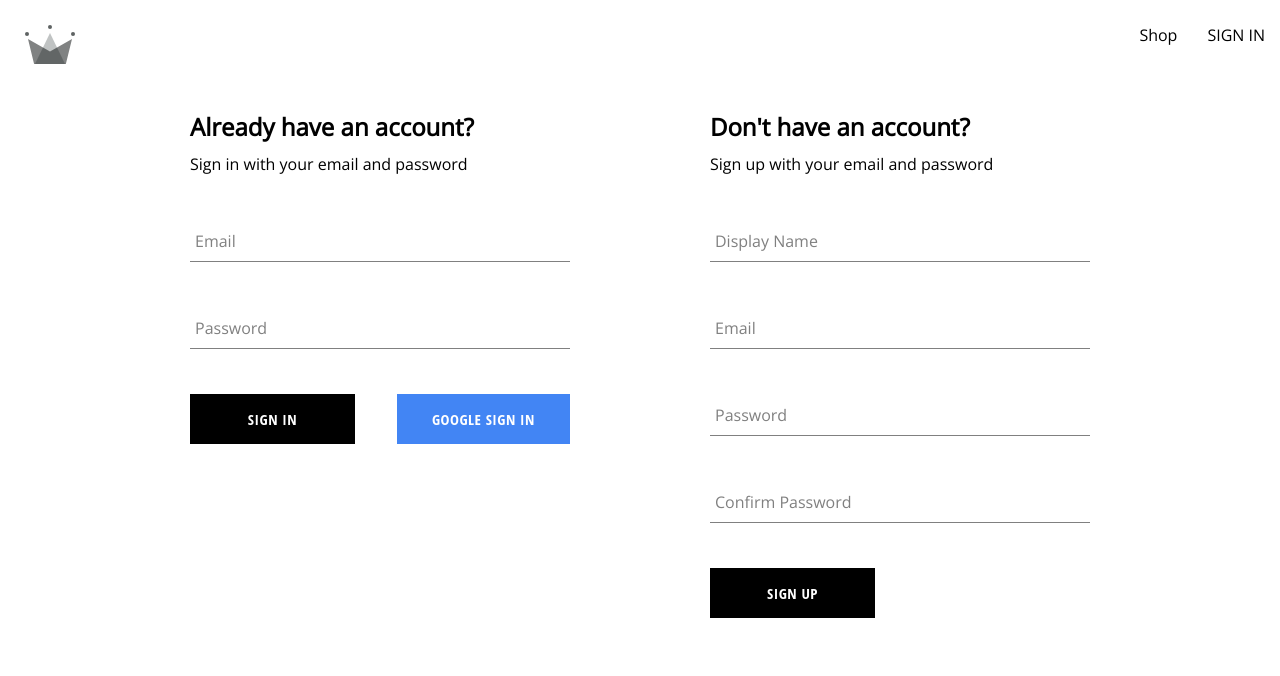
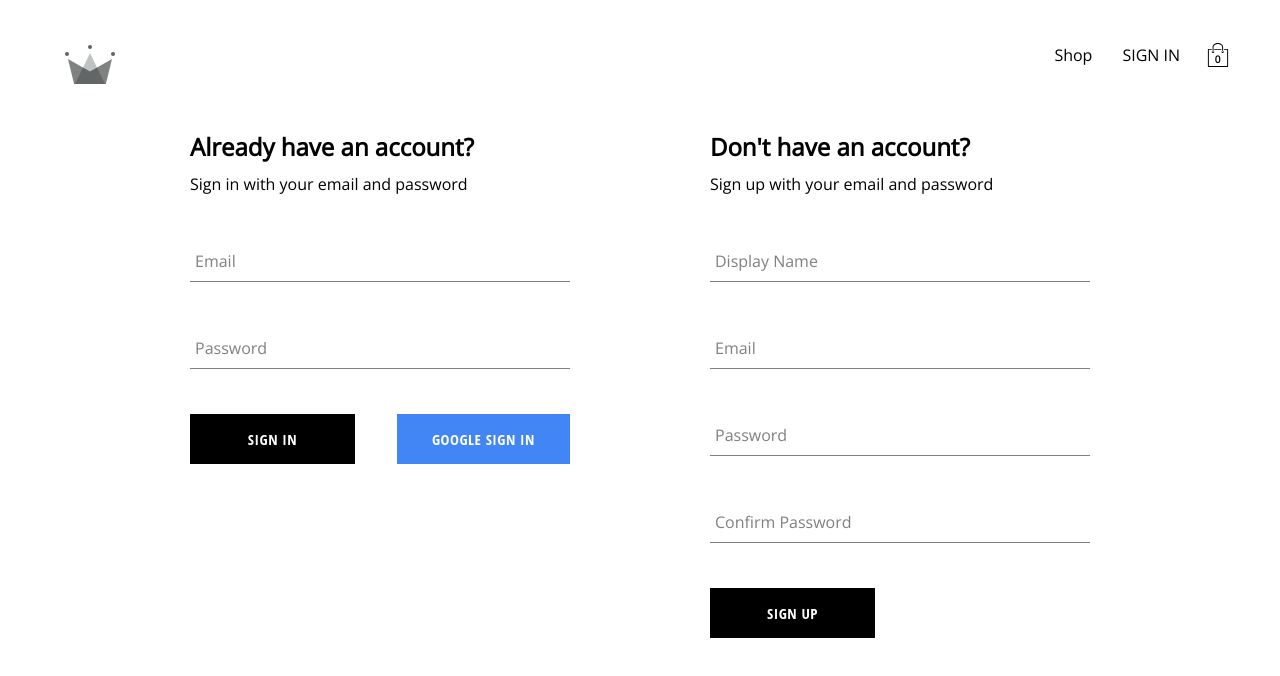
Before and after one commit to vijeth11/UdemyReactJsZMT, a React (Create React App) app in the folder crown-clothing/: page /auth in a window 1280 px wide. Shown: the top 676 px of the page. Built offline with nearby package versions, Linux system fonts and the light colour scheme; no server answers.

Commit message:
competed cart item functionality

```diff
--- a/crown-clothing/src/App.js
+++ b/crown-clothing/src/App.js
@@ -1,5 +1,6 @@
 import {Component} from 'react';
 import {Route, Routes } from 'react-router-dom';
+import { CartContext } from './context/cart.context';
 import Authentication from './routes/Authentication/authentication.component';
 import Home from './routes/home/home.component';
 import Navigation from './routes/navigation/navigation.component';
@@ -9,7 +10,11 @@
   render() {
     return (
       <Routes>
-        <Route path = '/' element={<Navigation/>}>
+        <Route path = '/' element={<CartContext.Consumer>
+                                    {
+                                      cart => (<Navigation cartContext={cart}/>)
+                                    }</CartContext.Consumer>
+                                  }>
           <Route index element={<Home/>}/>
           <Route path='shop' element={<Shop/>}/>
           <Route path='auth' element={<Authentication/>}/>
--- /dev/null
+++ b/crown-clothing/src/components/cart-dropdown/cart-dropdown.component.jsx
@@ -0,0 +1,23 @@
+import { Component } from "react";
+import { CartContext } from "../../context/cart.context";
+import Button from "../button/button.component";
+import CartItem from "../cart-item/cart-item.component";
+import './cart-dropdown.style.scss';
+class CartDropdown extends Component{
+    render(){
+        const {cartItems }  = this.context;
+        return (
+            <div className="cart-dropdown-container">
+                <div className="cart-items">
+                    {
+                        cartItems.map(item => <CartItem key = {item.id} cartItem = {item}/>)
+                    }
+                </div>
+                <Button>GO TO CHECKOUT</Button>
+            </div>
+        );
+    }
+}
+
+CartDropdown.contextType = CartContext;
+export default CartDropdown
--- /dev/null
+++ b/crown-clothing/src/components/cart-dropdown/cart-dropdown.style.scss
@@ -0,0 +1,29 @@
+.cart-dropdown-container {
+    position: absolute;
+    width: 261px;
+    height: 340px;
+    display: flex;
+    flex-direction: column;
+    padding: 20px;
+    border: 1px solid black;
+    background-color: white;
+    top: 90px;
+    right: 40px;
+    z-index: 5;
+
+    .empty-message {
+        font-size: 18px;
+        margin: 50px auto;
+    }
+
+    .cart-items {
+        height: 240px;
+        display: flex;
+        flex-direction: column;
+        overflow: auto;
+    }
+
+    button {
+        margin-top: auto;
+    }
+}
--- /dev/null
+++ b/crown-clothing/src/components/cart-icon/cart-icon.component.jsx
@@ -0,0 +1,18 @@
+import { Component } from "react";
+import { ReactComponent as ShoppingIcon} from '../../assets/shopping-bag.svg';
+import { CartContext } from "../../context/cart.context";
+import './cart-icon.style.scss';
+
+class CartIcon extends Component{
+    render(){
+        const {setIsCartOpen, isCartOpen, cartCount} = this.context;
+        return(
+            <div className="cart-icon-container" onClick={() => setIsCartOpen(!isCartOpen)}>
+                <ShoppingIcon className="shopping-icon"/>
+                <span className="item-count">{cartCount}</span>
+            </div>
+        );
+    }
+}
+CartIcon.contextType = CartContext;
+export default CartIcon;
--- /dev/null
+++ b/crown-clothing/src/components/cart-icon/cart-icon.style.scss
@@ -0,0 +1,21 @@
+.cart-icon-container {
+    width: 45px;
+    height: 45px;
+    position: relative;
+    display: flex;
+    align-items: center;
+    justify-content: center;
+    cursor: pointer;
+
+    .shopping-icon {
+        width: 24px;
+        height: 24px;
+    }
+
+    .item-count {
+        position: absolute;
+        font-size: 10px;
+        font-weight: bold;
+        bottom: 12px;
+    }
+}
--- /dev/null
+++ b/crown-clothing/src/components/cart-item/cart-item.component.jsx
@@ -0,0 +1,20 @@
+import { Component } from "react";
+import './cart-item.style.scss';
+
+class CartItem extends Component{
+
+    render(){
+        const {name, quantity, imageUrl, price}  = this.props.cartItem;
+        return (
+            <div className="cart-item-container">
+                <img src={imageUrl} alt={`${name}`}/>
+                <div className="item-details">
+                    <span className="name">{name}</span>
+                    <span className="price"> {quantity} X {price}</span>
+                </div>
+            </div>
+        );
+    }
+}
+
+export default CartItem;
--- /dev/null
+++ b/crown-clothing/src/components/cart-item/cart-item.style.scss
@@ -0,0 +1,23 @@
+.cart-item-container {
+    width: 100%;
+    display: flex;
+    height: 80px;
+    margin-bottom: 15px;
+
+    img {
+        width: 30%;
+    }
+
+    .item-details {
+        width: 70%;
+        display: flex;
+        flex-direction: column;
+        align-items: flex-start;
+        justify-content: center;
+        padding: 10px 20px;
+
+        .name {
+            font-size: 16px;
+        }
+    }
+}
--- a/crown-clothing/src/components/product-card/product-card.component.jsx
+++ b/crown-clothing/src/components/product-card/product-card.component.jsx
@@ -1,9 +1,13 @@
 import { Component } from "react";
+import { CartContext } from "../../context/cart.context";
 import Button from "../button/button.component";
 import './product-card.style.scss';
 
 class ProductCardComponent extends Component{
 
+    handleClick = () => {
+        this.context.addItemToCart(this.props.productData);
+     }
     render(){
         let {productData} = this.props;
         const {name, price, imageUrl} = productData;
@@ -14,10 +18,10 @@
                     <span className="name">{name}</span>
                     <span className="price">{price}</span>
                 </div>
-                <Button buttonType='inverted'>Add to Cart</Button>
+                <Button buttonType='inverted' onClick = {this.handleClick}>Add to Cart</Button>
             </div>
         );
     }
 }
-
+ProductCardComponent.contextType = CartContext;
 export default ProductCardComponent;
--- /dev/null
+++ b/crown-clothing/src/context/cart.context.jsx
@@ -0,0 +1,37 @@
+import { createContext, useEffect, useState } from "react";
+
+const addCartItem = (cartItems, productToAdd) => {
+    const existingCartItem = cartItems.find((cartItem) => cartItem.id === productToAdd.id);
+    if(existingCartItem){
+        return cartItems.map(
+            (cartItem) => cartItem.id === productToAdd.id ?
+            {...cartItem, quantity : cartItem.quantity+1} : cartItem
+        );
+    }
+    return [...cartItems, {...productToAdd,quantity:1}];
+}
+
+export const CartContext = createContext({
+    isCartOpen: false,
+    setIsCartOpen:() =>{},
+    cartItems: [],
+    addItemToCart : () => {},
+    cartCount: 0
+});
+
+export const CartProvider = ({children}) => {
+    const [isCartOpen, setIsCartOpen] = useState(false);
+    const [cartItems, setCartItem] = useState([]);
+    const [cartCount, setCartCount] = useState(0);
+    const addItemToCart = (productToAdd) => {
+        setCartItem(addCartItem(cartItems,productToAdd));
+    }
+
+    useEffect(() => {
+        const newCartCount = cartItems.reduce((total, cartItem) => total + cartItem.quantity, 0);
+        setCartCount(newCartCount);
+    }, [cartItems]);
+
+    const value = {isCartOpen, setIsCartOpen, cartItems,addItemToCart, cartCount};
+    return <CartContext.Provider value={value}>{children} </CartContext.Provider>;
+}
--- a/crown-clothing/src/index.js
+++ b/crown-clothing/src/index.js
@@ -6,6 +6,7 @@
 import { UserProvider } from './context/user.context';
 import reportWebVitals from './reportWebVitals';
 import { ProductProvider } from './context/product.context';
+import { CartProvider } from './context/cart.context';
 
 const root = ReactDOM.createRoot(document.getElementById('root'));
 root.render(
@@ -13,7 +14,9 @@
     <BrowserRouter>
     <UserProvider>
       <ProductProvider>
-        <App />
+        <CartProvider>
+          <App />
+        </CartProvider>
       </ProductProvider>
     </UserProvider>
     </BrowserRouter>
--- a/crown-clothing/src/index.scss
+++ b/crown-clothing/src/index.scss
@@ -1,5 +1,6 @@
 body {
   margin: 0;
+  padding: 20px 40px;
   font-family: 'Open Sans',sans-serif;
   -webkit-font-smoothing: antialiased;
   -moz-osx-font-smoothing: grayscale;
--- a/crown-clothing/src/routes/navigation/navigation.component.jsx
+++ b/crown-clothing/src/routes/navigation/navigation.component.jsx
@@ -1,11 +1,14 @@
 import { Component, Fragment } from "react";
 import { Outlet, Link} from "react-router-dom";
 import { ReactComponent as CrownLogo } from '../../assets/crown.svg';
+import CartDropdown from "../../components/cart-dropdown/cart-dropdown.component";
+import CartIcon from "../../components/cart-icon/cart-icon.component";
 import { UserContext } from "../../context/user.context";
 import { signOutUser } from "../../utils/firebase/firebase.utils";
 import './navigation.styles.scss';
 
 class Navigation extends Component{
+
 
   handleSignOut = async ()=>{
     await signOutUser();
@@ -13,6 +16,7 @@
 
     render(){
       const {currentUser} = this.context;
+      const {isCartOpen} = this.props.cartContext;
       return (
         <Fragment>
           <div className="navigation">
@@ -25,12 +29,16 @@
                   currentUser ? (<span className="nav-link" onClick={this.handleSignOut}>SIGN OUT</span>):
                   (<Link className="nav-link" to='/auth'>SIGN IN</Link>)
                 }
+                <CartIcon/>
             </div>
+            {
+              isCartOpen && <CartDropdown/>
+            }
           </div>
           <Outlet/>
         </Fragment>
       );
     }
   }
-Navigation.contextType = UserContext;
+  Navigation.contextType = UserContext;
   export default Navigation;
```
Also changed, not shown: crown-clothing/src/assets/shopping-bag.svg (added).
